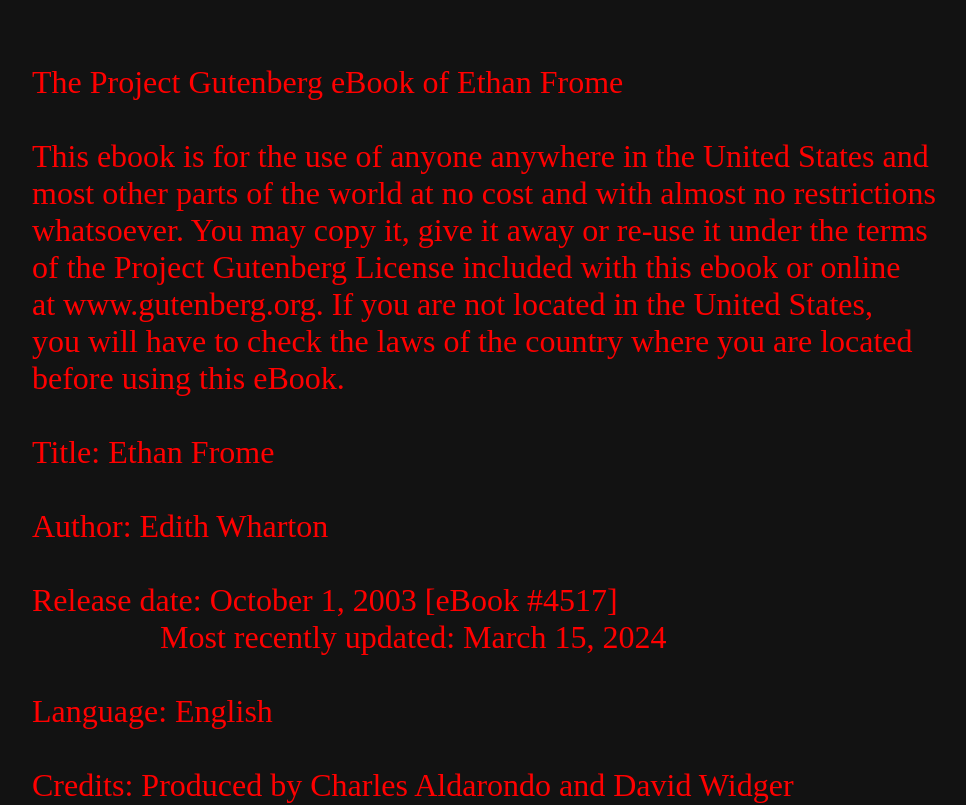
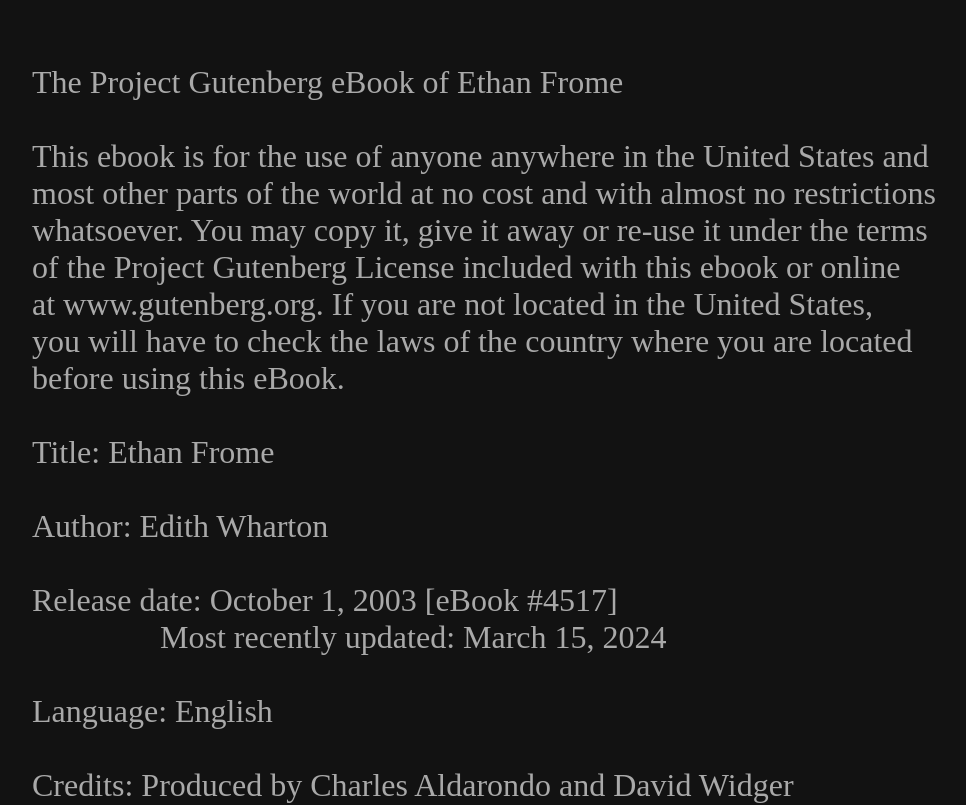
Before and after one commit to jamesbaroi/jamesbaroi.github.io, a plain HTML site: page dev/index.html in a window 1280 px wide. Shown: the top 805 px of the page, without its empty margins (0-966 px from the left). Drawn offline with Linux system fonts and the light colour scheme.

Commit message:
Update dev.css

```diff
--- a/public/css/dev.css
+++ b/public/css/dev.css
@@ -1,13 +1,11 @@
 body {
   background-color: #121212;
-  color: green;
-  font-size: 32px!important;
+  color: darkgray;
   margin: 0;
   padding: 32px;
 }
 
 pre {
-  color: red;
   font-family: "Times New Roman";
-  font-size: 32px!important;
+  font-size: 2em!important;
 }
```
